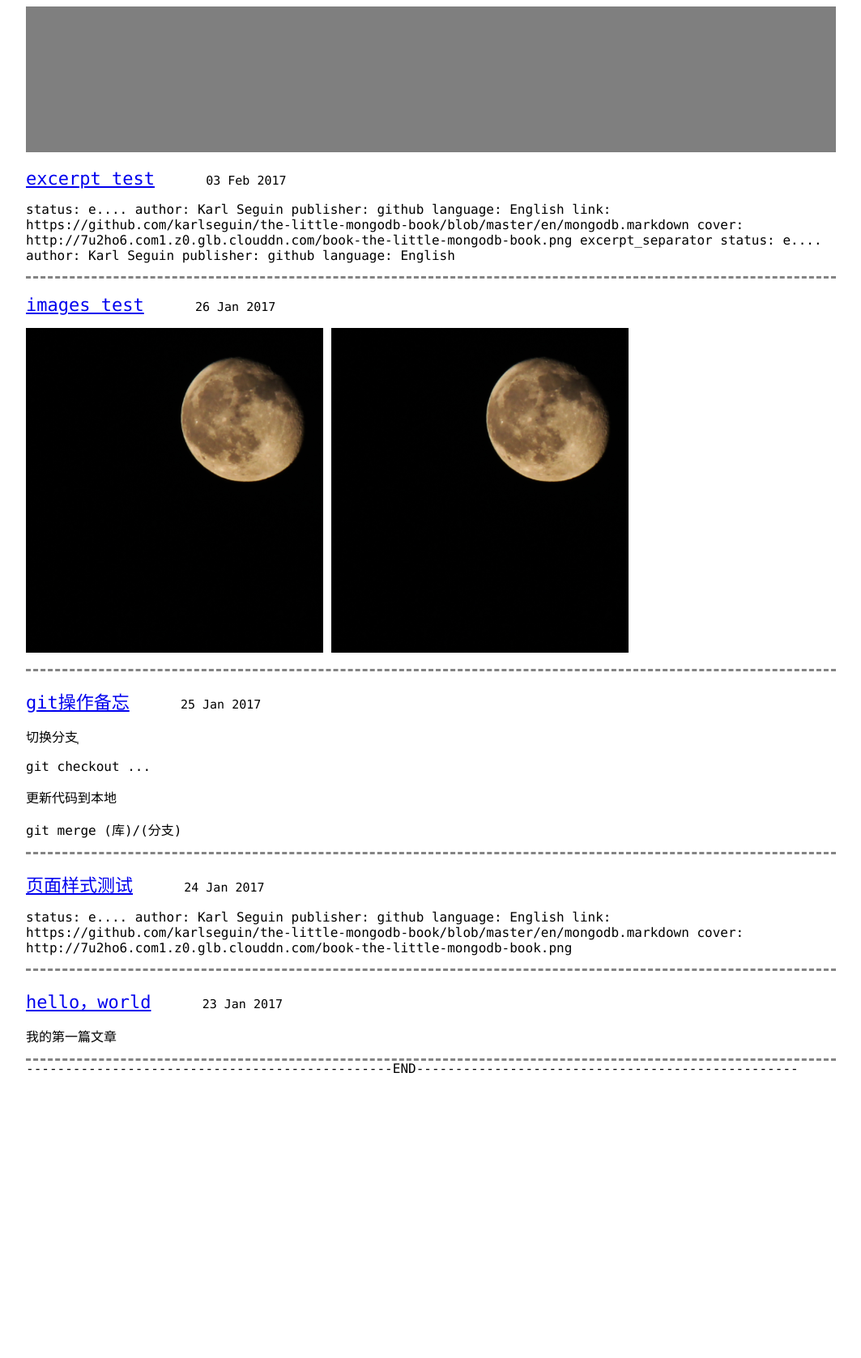
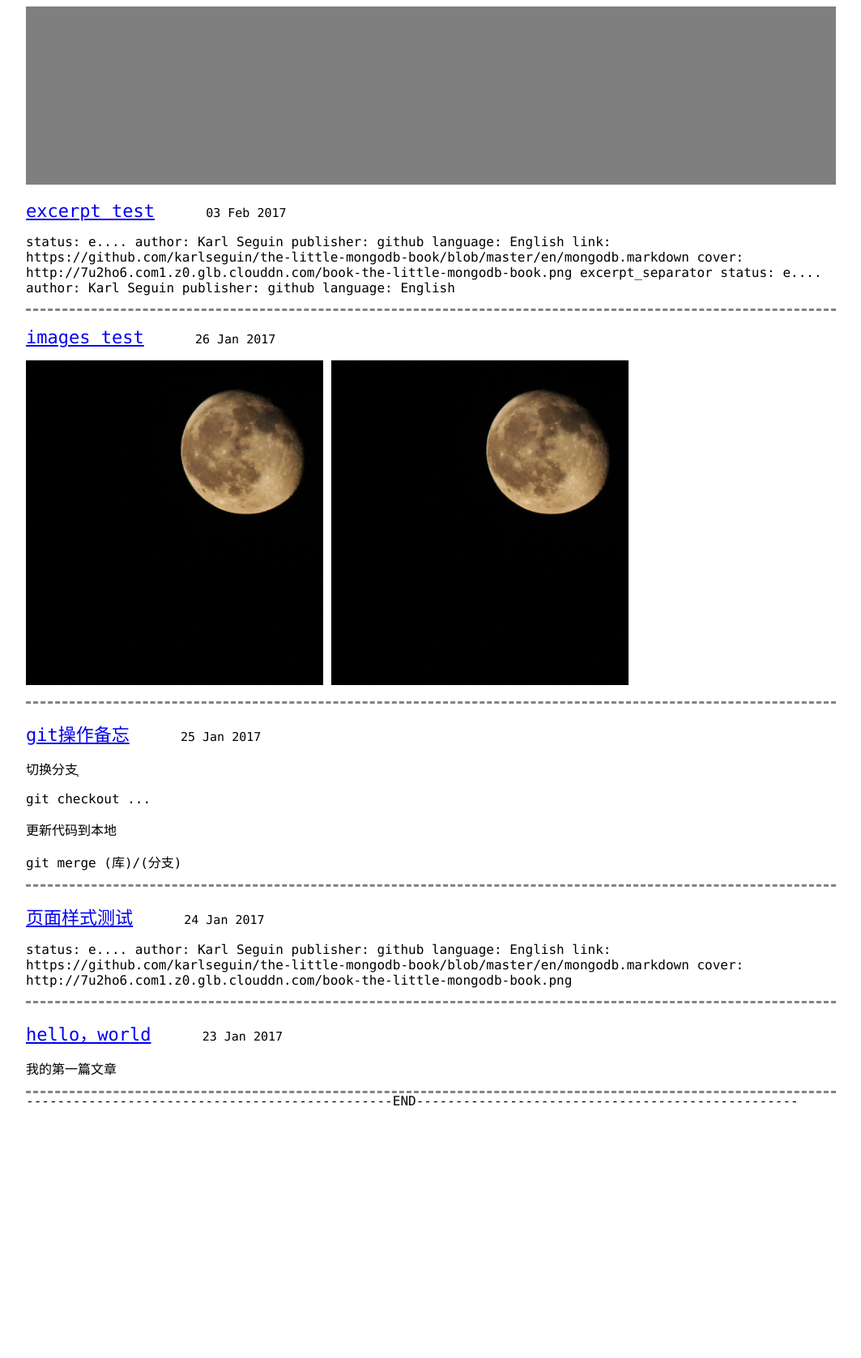
Before and after one commit to wangjianjie606/dono, a Jekyll site: the page built from index.html, in a window 1280 px wide. Shown: the whole page at 81% size, without its empty margins (108-1171 px from the left). Built offline with Jekyll 4.4.1, drawn with Linux system fonts in a browser that asks for light colours; before the commit the page ends 1337 px from its top, so only the background shows below that.

Commit message:
home page layouts modify...

```diff
--- a/_layouts/home.html
+++ b/_layouts/home.html
@@ -6,11 +6,13 @@
 
   <body>
     <div id="homeBodyDiv">
-      <div id="homeHead" style="height:180px;background:rgba(0,0,0,0.5);"></div>
+      <div id="homeHead" style="height:220px;background:rgba(0,0,0,0.5);"></div>
 
       <div >
 	    <div id="homeContent">{{ content }}</div>
       </div>
+	</div>
+	<div id="homeSideBar" style="height:300px;">
 	</div>
   </body>
   <script type="text/javascript">
```
